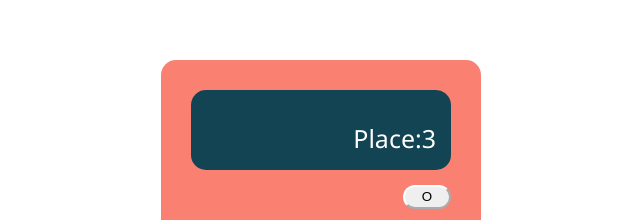
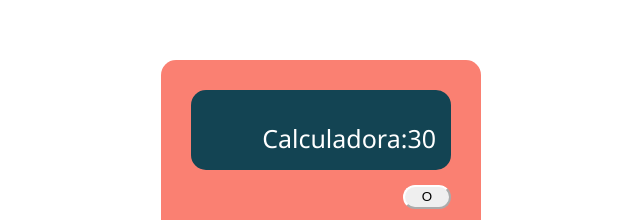
Before and after one commit to Marsh1100/Calculadora, a plain HTML site: page index.html in a window 1280 px wide. Shown: the part 140-360 px from the top of the page, without its empty margins (319-959 px from the left). Drawn offline with Linux system fonts and the light colour scheme.

Commit message:
feat: :sparkles: Visualizar mini-operacion
Ver la operación en una esquina superior izquierda y el resultado en la derecha

```diff
--- a/index.html
+++ b/index.html
@@ -10,7 +10,10 @@
 <body>
 
     <div class="contenedor">
-        <div id="pantalla" class="pantalla">Place:3</div>
+        <div id="pantalla" class="pantalla">
+            <p id="mini-operacion">0</p>
+            <p id="resultado">Calculadora:3</p>
+        </div>
         <div class="botonEncender">
             <button id="apagar-cal" class="apagar">O</button>
         </div>
```
